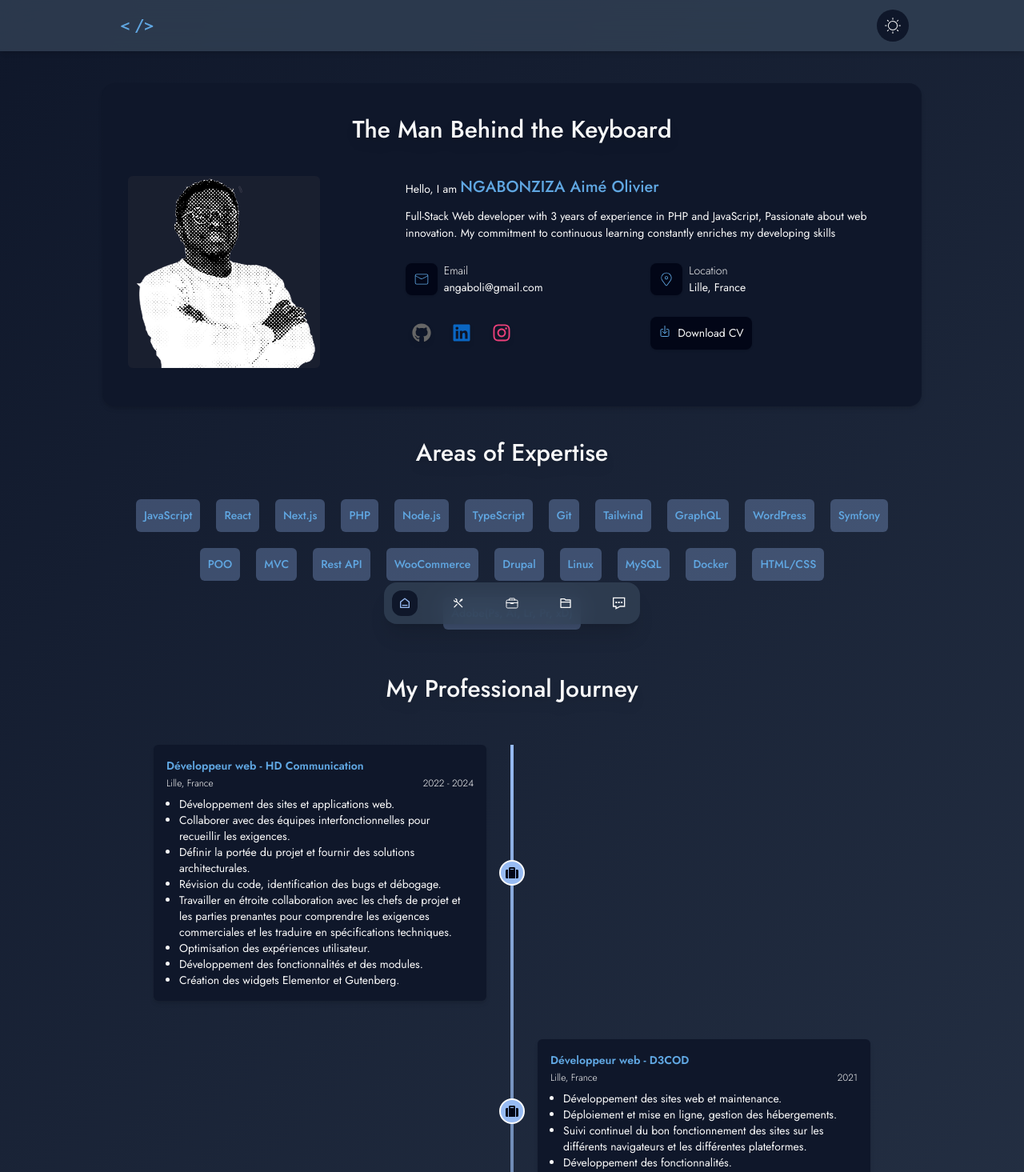
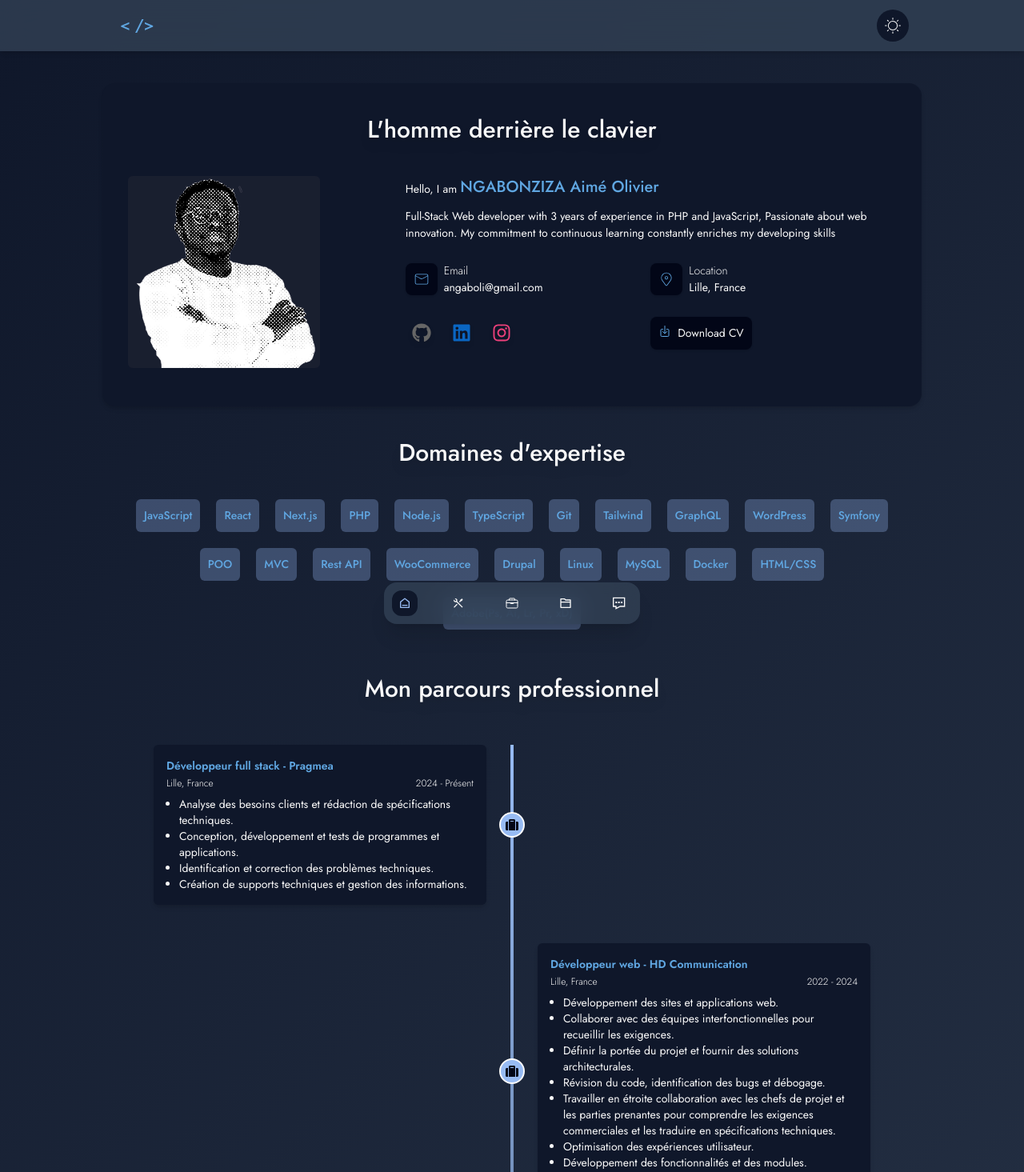
Before and after one commit to angaboli/portfolio, a Next.js app: page / in a window 1280 px wide. Shown: the top 1465 px of the page at 80% size. Built offline with nearby package versions, Linux system fonts and the light colour scheme.

Commit message:
MAJ lang & cv

```diff
--- a/components/Contact.jsx
+++ b/components/Contact.jsx
@@ -22,7 +22,7 @@ export default function Contact() {
           <div className="flex flex-wrap pt-16">
             <div className="w-1/2 mx-auto">
               <div className="mb-10 text-center">
-                <h2 className="title">Join me</h2>
+                <h2 className="title">{/* Join me */}Rejoignez-moi</h2>
               </div>
             </div>
           </div>
--- a/components/ContactForm.jsx
+++ b/components/ContactForm.jsx
@@ -51,7 +51,7 @@ export default function ContactForm() {
         <label
           className={`input-label block mb-2 ${activeInputBoxes.includes('name') ? 'text-secondary' : ''}`}
         >
-          Name *
+          Nom complet *
         </label>
         <input
           name="user_name"
@@ -95,7 +95,7 @@ export default function ContactForm() {
           value="Send"
           className="form-btn bg-neutral flex gap-2 items-center  text-primary border-1 border-accent shadow hover:shadow-md hover:from-accent bg-gradient-to-r hover:text-neutral hover:to-secondary ease-in-out py-2 px-4 rounded-xl transition duration-200 transform hover:-translate-y-1 active:translate-y-0"
         >
-          Submit
+          Envoyer
           <FiSend className="" />
         </button>
       </div>
--- a/components/PersonalInfo.jsx
+++ b/components/PersonalInfo.jsx
@@ -47,7 +47,7 @@ export default function PersonalInfo() {
         <div className="flex flex-wrap">
           <div className="w-full">
             <div className="mb-10 text-center">
-              <h2 className="title">The Man Behind the Keyboard</h2>
+              <h2 className="title">{/* The Man Behind the Keyboard */}L'homme derrière le clavier</h2>
             </div>
           </div>
         </div>
--- a/components/Projects.jsx
+++ b/components/Projects.jsx
@@ -17,7 +17,7 @@ export default function Projects() {
           <div className="flex flex-wrap">
             <div className="w-1/2 mx-auto">
               <div className="mb-10 text-center">
-                <h2 className="title">Projects</h2>
+                <h2 className="title">Projets</h2>
               </div>
             </div>
           </div>
--- a/components/Resume.jsx
+++ b/components/Resume.jsx
@@ -17,7 +17,7 @@ export default function Resume() {
       <div className="flex flex-wrap">
         <div className="w-full">
           <div className="mb-10 text-center">
-            <h2 className="title">My Professional Journey</h2>
+            <h2 className="title">Mon parcours professionnel{/* My Professional Journey */}</h2>
           </div>
         </div>
       </div>
--- a/components/Skills.jsx
+++ b/components/Skills.jsx
@@ -36,7 +36,7 @@ export default function Skills() {
         <div className="flex flex-wrap">
           <div className="w-full">
             <div className="mb-10 text-center">
-              <h2 className="title">Areas of Expertise</h2>
+              <h2 className="title">Domaines d'expertise{/* Areas of Expertise */}</h2>
             </div>
           </div>
         </div>
--- a/data/resumeData.js
+++ b/data/resumeData.js
@@ -1,4 +1,18 @@
 export const resumeData = [
+  {
+    title: "Développeur full stack",
+    company: "Pragmea",
+    date: "2024 - Présent",
+    location: "Lille, France",
+    description: [
+      "Analyse des besoins clients et rédaction de spécifications techniques.",
+      "Conception, développement et tests de programmes et applications.",
+      "Identification et correction des problèmes techniques.",
+      "Création de supports techniques et gestion des informations.",
+    ],
+    isActive: true,
+    type: "work",
+  },
   {
     title: "Développeur web",
     company: "HD Communication",
--- a/tailwind.config.js
+++ b/tailwind.config.js
@@ -15,7 +15,7 @@ module.exports = {
     },
     extend: {
       colors:{
-  primary:"rgba(var(--primary), <alpha-value>)",
+        primary:"rgba(var(--primary), <alpha-value>)",
         secondary:"rgba(var(--secondary), <alpha-value>)",
         accent:"rgba(var(--accent), <alpha-value>)",
         neutral:"rgba(var(--neutral), <alpha-value>)",
```
Also changed, not shown: 1 other file (tests, documents, lock files or other folders).
